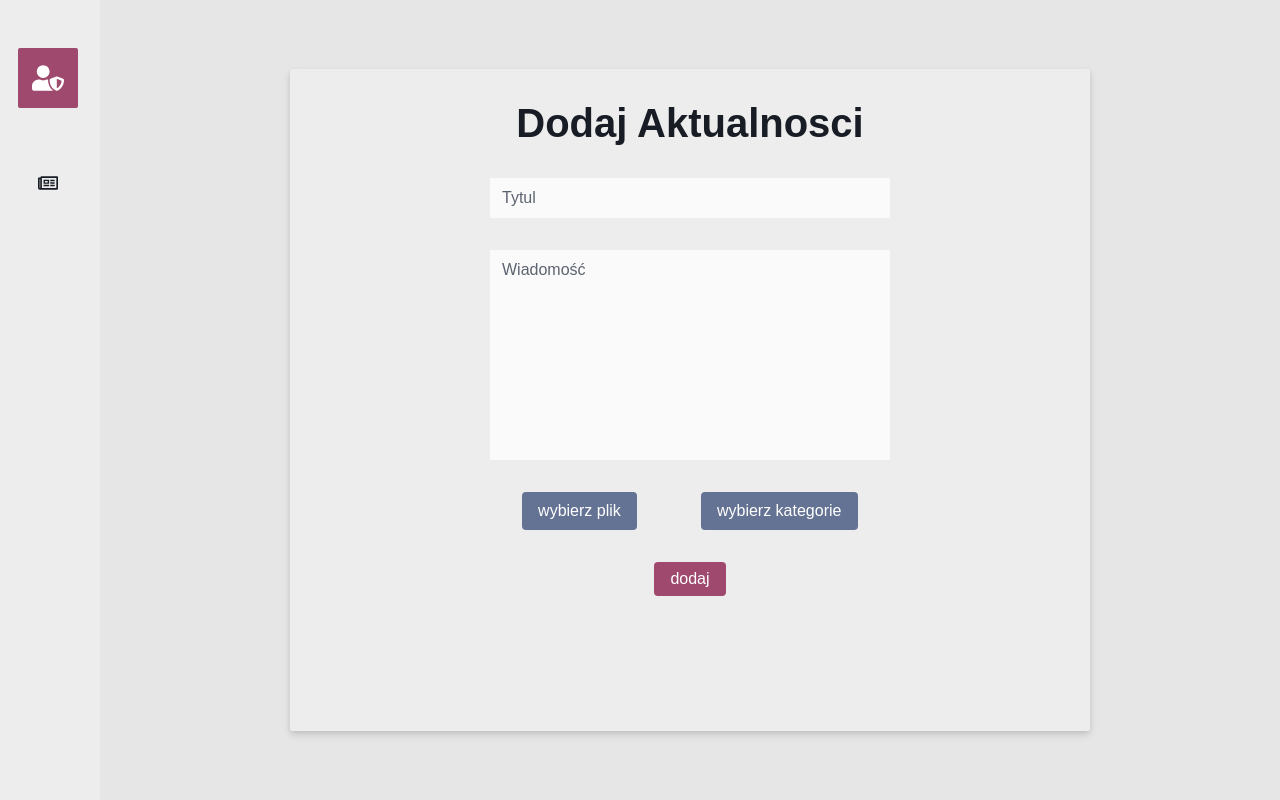
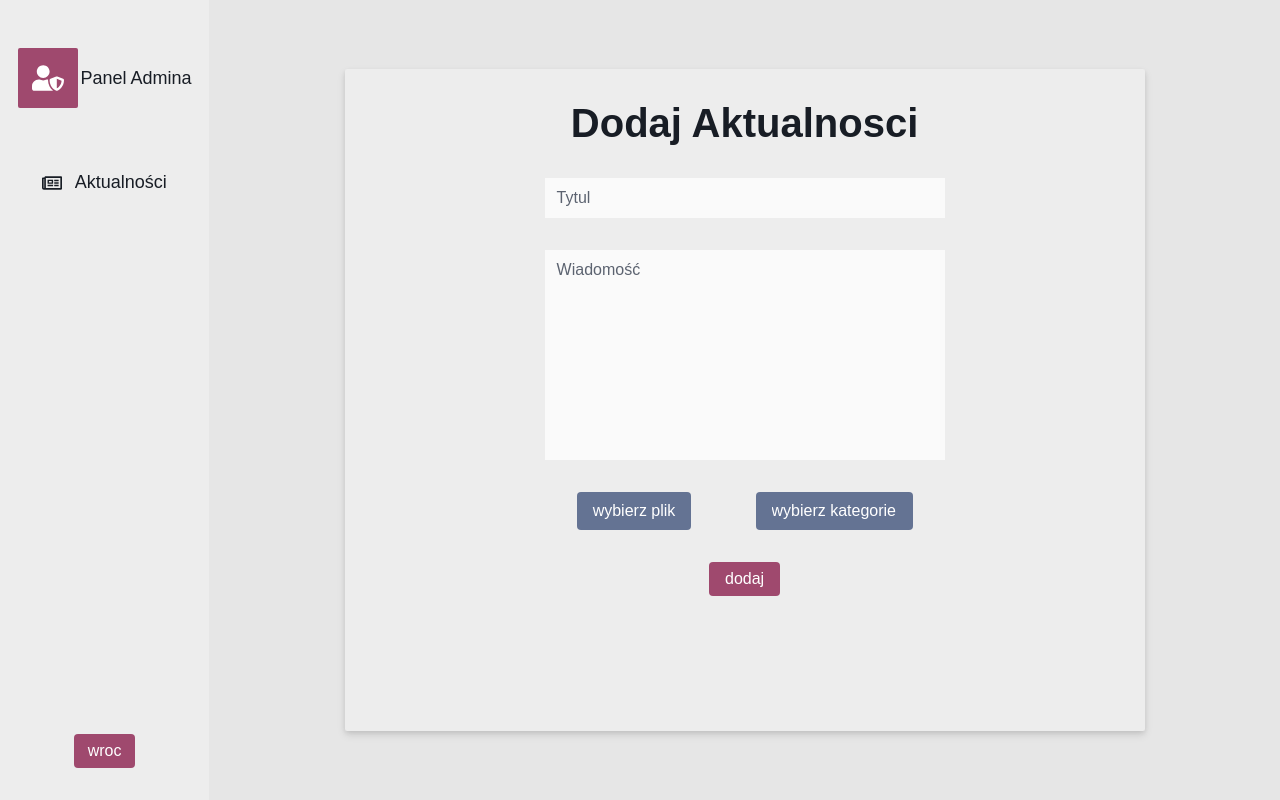
Before and after one commit to Wiciu021/Website-Project, a React (Create React App) app in the folder frontend/: page /admin-panel/aktualnosci in a window 1280 px wide. Built offline with nearby package versions, Linux system fonts and the light colour scheme; the HTML template or start-up script is replaced by a standard one; a web font is replaced by a local one.

Commit message:
added animation to admin panel and finished side bar

```diff
--- a/frontend/src/components/admin-panel/AdminPanelSection.js
+++ b/frontend/src/components/admin-panel/AdminPanelSection.js
@@ -3,17 +3,29 @@ import './adminPanelSection.css'
 import adminSidebarData from '../../Data/admin-sidebar-data'
 import AdminSideBar from './AdminSideBar';
 // import feedData from '../../Data/feed-data';
-import { Route, Routes } from 'react-router-dom';
+import { Route, Routes, useLocation } from 'react-router-dom';
 import AdminPanelFeed from './AdminPanelFeed';
+import { AnimatePresence, motion } from "framer-motion";
 
 const AdminPanelSection = ({ feedData, setFeedData }) => {
+
+  const location = useLocation();
+
+  const pageTransition = {
+    initial: { opacity: 0, y: 10 },
+    animate: { opacity: 1, y: 0 },
+    exit: { opacity: 0, y: -10 },
+    transition: { duration: 0.3 },
+  };
 
   return (
     <section className='admin-panel-section'>
       <AdminSideBar />
-      <Routes>
-        <Route path="aktualnosci" element={<AdminPanelFeed setFeedData={setFeedData} feedData={feedData}/>} />
-      </Routes>
+      <AnimatePresence mode="wait">
+        <Routes location={location} key={location.pathname}>
+          <Route path="aktualnosci" element={<motion.div {...pageTransition} style={{ width: '100vw', height: '100vh' }} ><AdminPanelFeed setFeedData={setFeedData} feedData={feedData}/></motion.div> } />
+        </Routes>
+      </AnimatePresence>
     </section>
   )
 }
--- a/frontend/src/components/admin-panel/AdminSideBar.js
+++ b/frontend/src/components/admin-panel/AdminSideBar.js
@@ -3,6 +3,7 @@ import './adminSideBar.css'
 import { FaUserShield } from "react-icons/fa";
 import adminSidebarData from '../../Data/admin-sidebar-data';
 import { styleEffect } from 'framer-motion';
+import { data, Link } from 'react-router-dom';
 
 const AdminSideBar = () => {
 
@@ -35,10 +36,11 @@ const AdminSideBar = () => {
         </div>
         <ul>
           {
-            adminSidebarData && adminSidebarData.length ? adminSidebarData.map(dataItem => <li key={dataItem.id}>{dataItem.icon} <p className={`list-label ${expand ? 'expanded' : ''}`}>{dataItem.label}</p></li>) : null
+            adminSidebarData && adminSidebarData.length ? adminSidebarData.map(dataItem => <li key={dataItem.id}><Link className='link' to={dataItem.href}>{dataItem.icon} <p className={`list-label ${expand ? 'expanded' : ''}`}>{dataItem.label}</p></Link></li>) : null
           }
         </ul>
       </nav>
+      <div className='button-wrapper'> <Link to="/" className='return-link'>wroc</Link></div>
     </aside>
   )
 }
--- a/frontend/src/components/admin-panel/adminSideBar.css
+++ b/frontend/src/components/admin-panel/adminSideBar.css
@@ -8,10 +8,29 @@
   color: var(--text);
   padding-block: 2rem;
   display: flex;
+  flex-direction: column;
   justify-content: top;
   transition: .5s;
 }
 
+.admin-panel-section .side-bar .button-wrapper {
+  display: flex;
+  justify-content: center;
+  align-items: center;
+  width: 100%;
+}
+
+.admin-panel-section .side-bar .return-link {
+  display: flex;
+  justify-content: center;
+  align-items: center;
+  background-color: var(--button-primary);
+  padding: 8px 14px;
+  border-radius: var(--radius-button);
+  color: var(--button-color);
+  font-family: inherit;
+  font-size: var(--font-regular);
+}
 
 .list-label {
   white-space: nowrap;
@@ -86,6 +105,15 @@
   border-radius: var(--radius-small);
 }
 
+.admin-panel-section .side-bar nav ul li .link {
+  display: flex;
+  justify-content: space-around;
+  align-items: center;
+  color: var(--text);
+  width: 100%;
+}
+
+
 .admin-panel-section .side-bar nav ul li:hover {
   background-color: var(--accent-4);
 }
--- a/frontend/src/components/contact-section/ContactSection.js
+++ b/frontend/src/components/contact-section/ContactSection.js
@@ -2,9 +2,10 @@ import React from 'react'
 import './contactSection.css'
 import contactData from '../../Data/contact-data'
 import socialMediaData from '../../Data/social-media-data'
+import { useState } from 'react'
 
 const ContactSection = () => {
-  const [formData, setFormData] = React.useState({
+  const [formData, setFormData] = useState({
     name: '',
     surname: '',
     email: '',
```
Also changed, not shown: frontend/src/components/admin-panel/AdminPanelFeed.js (line endings or trailing spaces).
